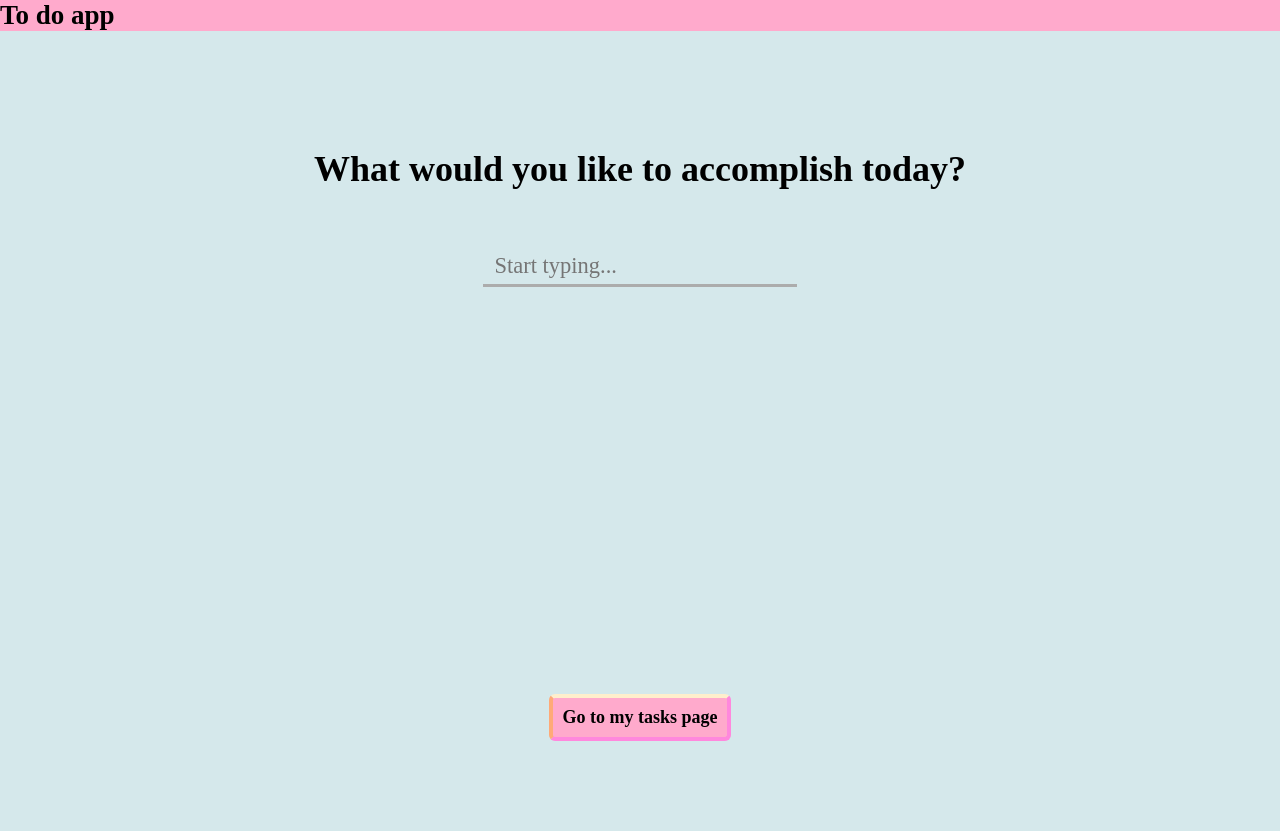
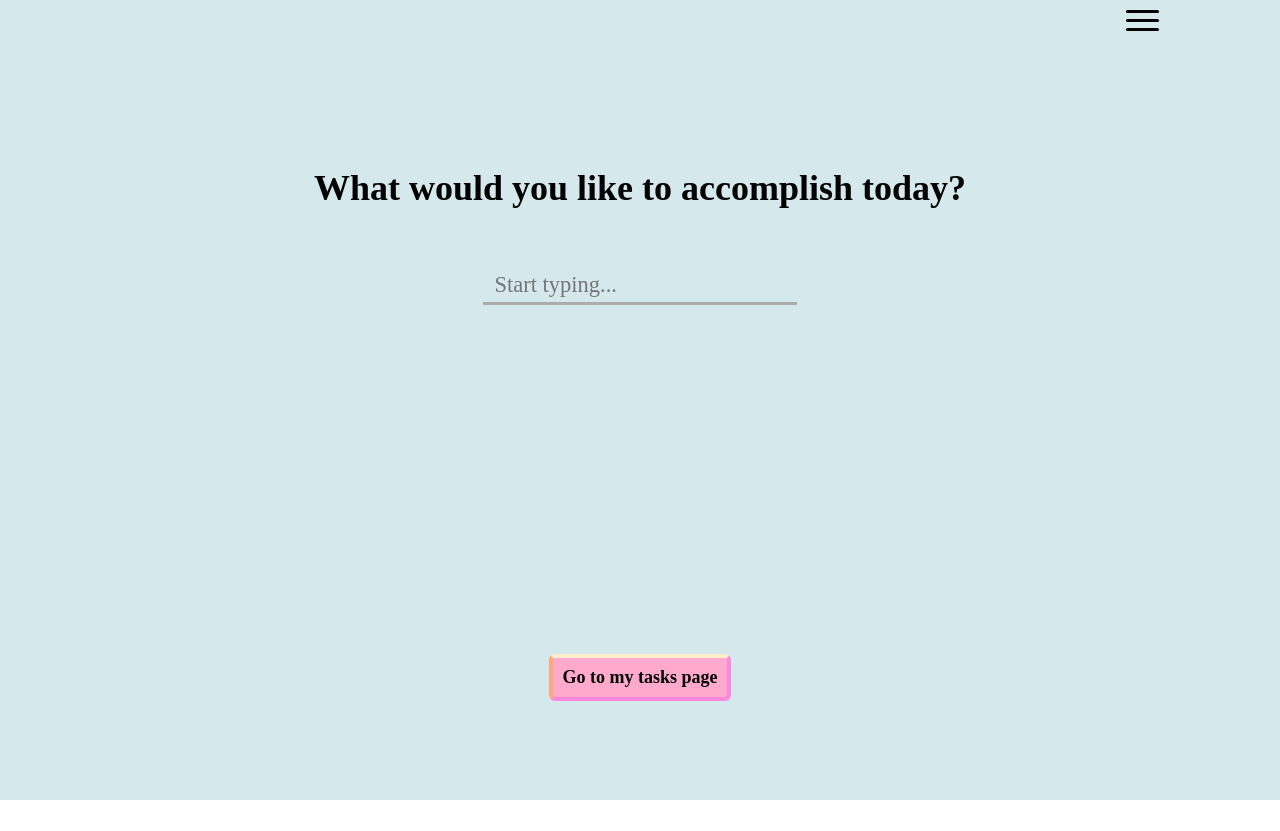
Before and after one commit to emmajphillips/reminders, a React (Create React App) app in the folder frontend/: page / in a window 1280 px wide. After the commit the page ends 800 px from the top, so only its background shows below. Built offline with nearby package versions, Linux system fonts and the light colour scheme.

Commit message:
updated navbar styling

```diff
--- a/frontend/src/components/common/Navbar.js
+++ b/frontend/src/components/common/Navbar.js
@@ -3,8 +3,6 @@ import { Link } from 'react-router-dom'
 
 const Navbar = () => {
   return (
-    <div className="navbar">
-      <h2>To do app</h2>
     <nav>
       <ul>
         <li><Link to="/login">Log in</Link></li>
@@ -14,8 +12,6 @@ const Navbar = () => {
       <span></span>
       <span></span>
     </nav>
-    </div>
-
   )
 }
 
--- a/frontend/src/styles/mobile/common/home.scss
+++ b/frontend/src/styles/mobile/common/home.scss
@@ -1,6 +1,6 @@
 // * Home component
 section.hero {
-  min-height: 100vh;
+  min-height: calc(100vh - 2.35em);
   height: 100%;
   background-color: #d5e8eb;
   div.container {
@@ -8,8 +8,8 @@ section.hero {
     flex-direction: column;
     justify-content: space-between;
     align-items: center;
-    height: calc(100vh - 7em);
-    padding: 3.5em 0;
+    height: calc(100vh - 10.25em);
+    padding: 4em 0;
     text-align: center;
     div.form {
       display: flex;
--- a/frontend/src/styles/mobile/common/navbar.scss
+++ b/frontend/src/styles/mobile/common/navbar.scss
@@ -1,14 +1,20 @@
 // * Navbar
-div.navbar {
-  display: flex;
-  justify-content: space-between;
-  background-color: #ffaacc;
-  nav > ul {
+nav {
+  height: 2.25em;
+  background-color: #d5e8eb;
+  ul {
     display: none;
   }
-  nav > span {
-    width: 30px;
+  span {
+    display: block;
+    width: 33px;
     height: 3px;
-    background-color: #000;
+    margin-bottom: 6px;
+    position: relative;
+    top: 10px;
+    left: 88%;
+
+    background: #000;
+    border-radius: 5px;
   }
 }
```
Lines whose indentation alone changed are shown as unchanged.
